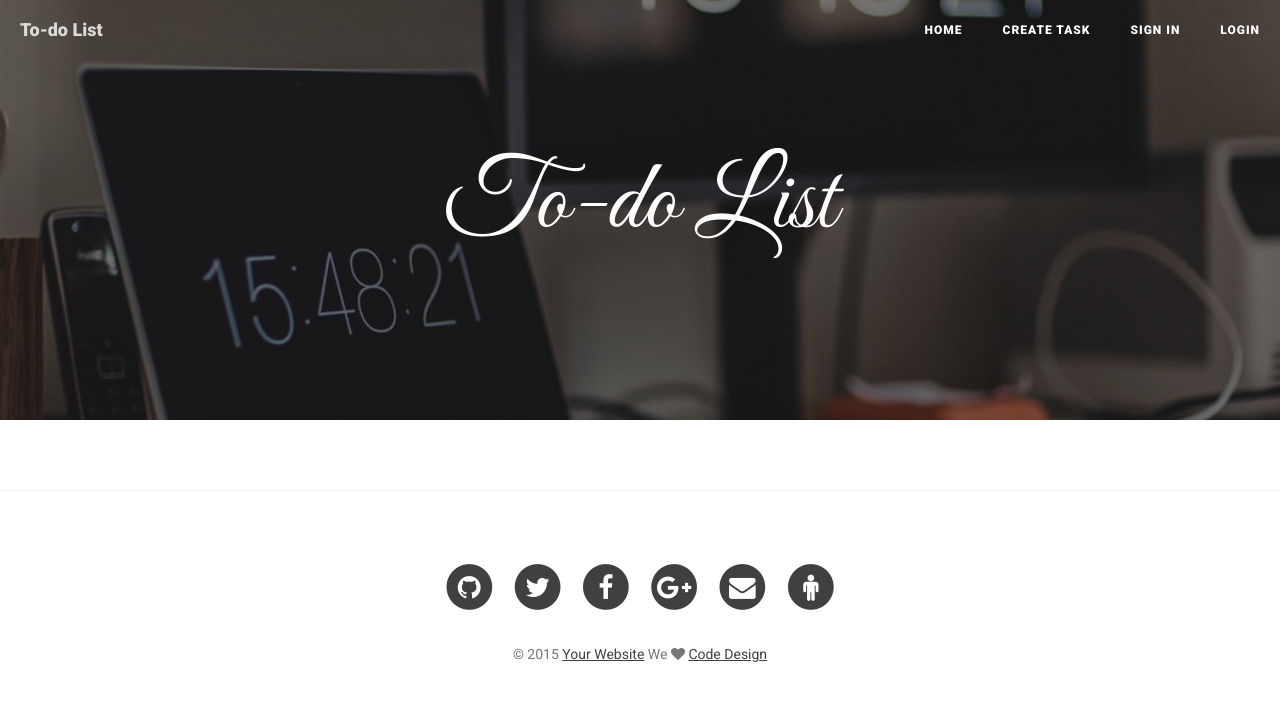
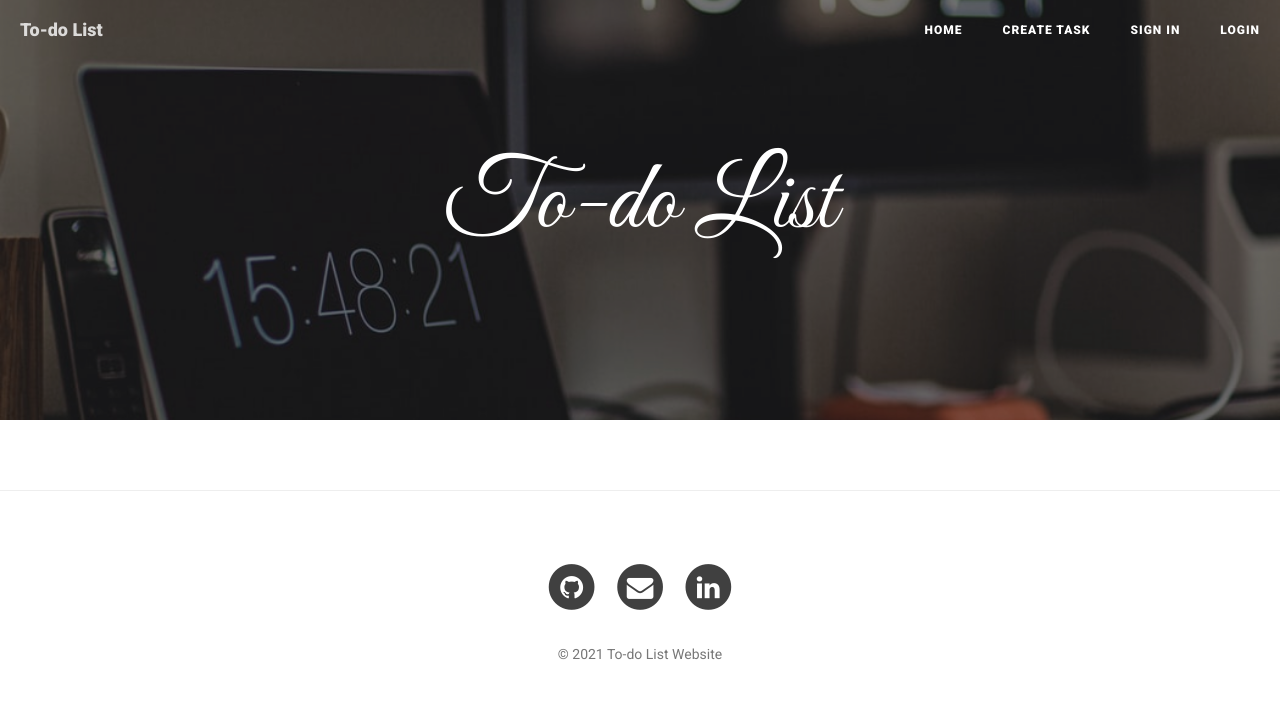
Before and after one commit to AlexanderPoleshchuk/TodoList, a Django app: page / in a window 1280 px wide. Shown: the top 701 px of the page. Run offline with Django 3.2, Linux system fonts and the light colour scheme; data that the repository does not hold is empty; some libraries are stand-ins or nearby versions.

Commit message:
fix footer

```diff
--- a/templates/inc/_footer.html
+++ b/templates/inc/_footer.html
@@ -4,40 +4,16 @@
             <div class="col-lg-8 col-lg-offset-2 col-md-10 col-md-offset-1">
                 <ul class="list-inline text-center">
                     <li>
-                        <a href="https://github.com/elkindnet">
+                        <a href="https://github.com/AlexanderPoleshchuk">
                                 <span class="fa-stack fa-lg">
                                     <i class="fa fa-circle fa-stack-2x"></i>
                                     <i class="fa fa-github fa-stack-1x fa-inverse"></i>
+
                                 </span>
                         </a>
                     </li>
                     <li>
-                        <a href="https://twitter.com/jenyelkind">
-                                <span class="fa-stack fa-lg">
-                                    <i class="fa fa-circle fa-stack-2x"></i>
-                                    <i class="fa fa-twitter fa-stack-1x fa-inverse"></i>
-                                </span>
-                        </a>
-                    </li>
-                    <li>
-                        <a href="https://www.facebook.com/jenyelkind">
-                                <span class="fa-stack fa-lg">
-                                    <i class="fa fa-circle fa-stack-2x"></i>
-                                    <i class="fa fa-facebook fa-stack-1x fa-inverse"></i>
-                                </span>
-                        </a>
-                    </li>
-
-                    <li>
-                        <a href="https://plus.google.com/+JenyElkind/">
-                                <span class="fa-stack fa-lg">
-                                    <i class="fa fa-circle fa-stack-2x"></i>
-                                    <i class="fa fa-google-plus fa-stack-1x fa-inverse"></i>
-                                </span>
-                        </a>
-                    </li>
-                    <li>
-                        <a href="mailto:elkind@elkind.net">
+                        <a href="mailto:poleshchukalexander@gmail.com">
                                 <span class="fa-stack fa-lg">
                                     <i class="fa fa-circle fa-stack-2x"></i>
                                     <i class="fa fa-envelope fa-stack-1x fa-inverse"></i>
@@ -45,16 +21,15 @@
                         </a>
                     </li>
                     <li>
-                        <a href="http://elkind.net">
+                        <a href="https://www.linkedin.com/in/alexander-poleshchuk-a005381a2/">
                                 <span class="fa-stack fa-lg">
                                     <i class="fa fa-circle fa-stack-2x"></i>
-                                    <i class="fa fa-male fa-stack-1x fa-inverse"></i>
+                                    <i class="fa fa-linkedin fa-stack-1x fa-inverse"></i>
                                 </span>
                         </a>
                     </li>
                 </ul>
-                <p class="copyright text-muted">&copy; 2015 <a href="http://forbetterweb.com">Your Website</a>
-                    We <i class="fa fa-heart"></i> <a href="http://forbetterweb.com">Code Design</a></p>
+                <p class="copyright text-muted">&copy; 2021 To-do List Website</p>
             </div>
         </div>
     </div>
```
